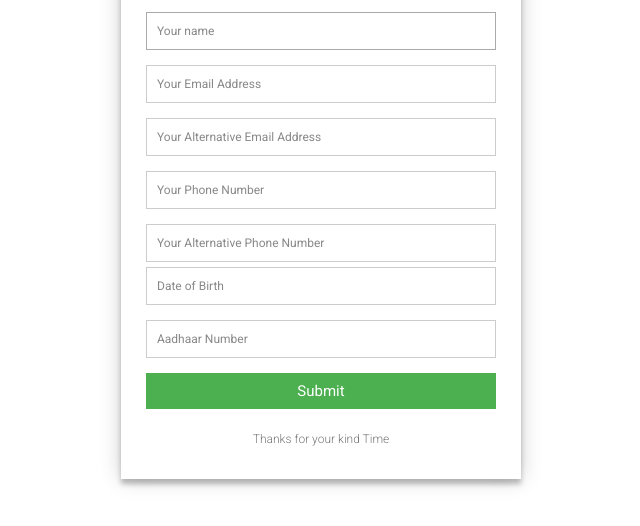
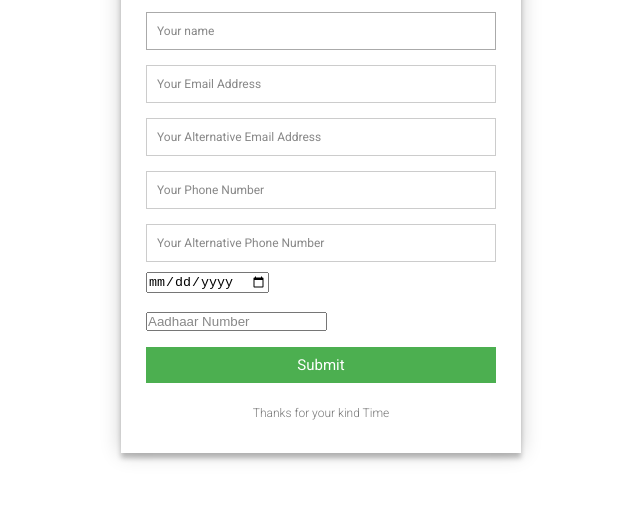
Before and after one commit to selvaguru-s/google-login, a plain HTML site: page contact.html in a window 1280 px wide. Shown: the part 248-774 px from the top of the page, without its empty margins (319-959 px from the left). Drawn offline with Linux system fonts and the light colour scheme.

Commit message:
Update contact.html

```diff
--- a/contact.html
+++ b/contact.html
@@ -169,10 +169,10 @@ fieldset {
      <input placeholder="Your Alternative Phone Number" type="tel" tabindex="3" required>
     </fieldset>
     <fieldset>
-      <input placeholder="Date of Birth" type="url" tabindex="4" required>
+      <input placeholder="Date of Birth" type="date" tabindex="4" required>
     </fieldset>
     <fieldset>
-      <input placeholder="Aadhaar Number" type="url" tabindex="4" required>
+      <input placeholder="Aadhaar Number" type="number" tabindex="4" required>
     </fieldset>
     <fieldset>
 
```
